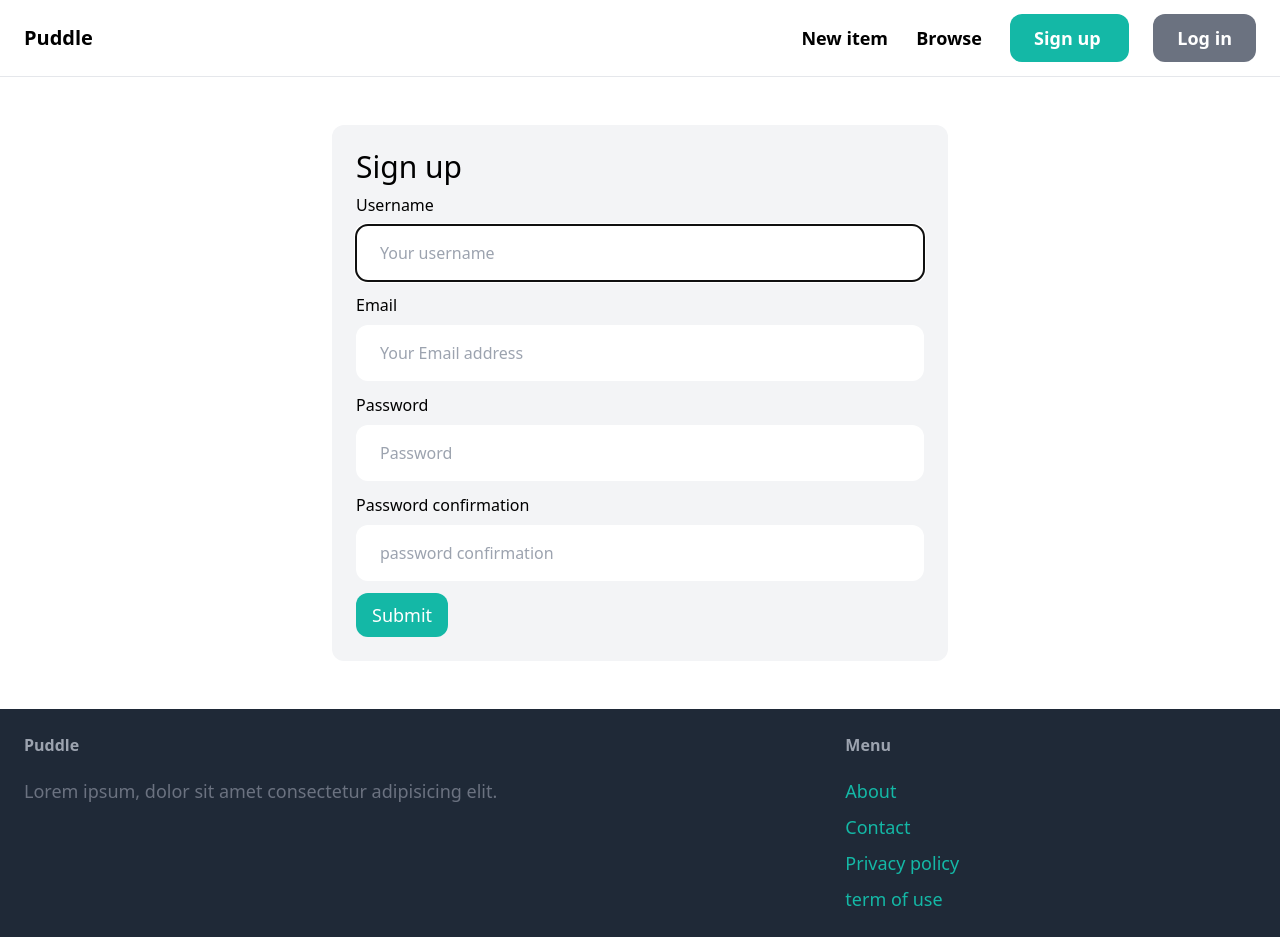
After one commit to Khalidltf/puddlepython, a Django app: page /signup/ in a window 1280 px wide. The commit adds this page. Run offline with Django 4.2, Linux system fonts and the light colour scheme; some libraries are stand-ins or nearby versions.

Commit message:
Signing up
Signed-off-by: khalidlotfi <khalidlotfi2005@gmail.com>

```diff
--- /dev/null
+++ b/core/forms.py
@@ -0,0 +1,28 @@
+from django import forms
+from django.contrib.auth.forms import UserCreationForm
+from django.contrib.auth.models import User
+
+class SignupForm(UserCreationForm):
+  class Meta:
+    model = User
+    fields = ('username', 'email', 'password1', 'password2')
+
+  username = forms.CharField(widget=forms.TextInput(attrs={
+    'placeholder': 'Your username',
+    'class': 'w-full py-4 px-6 rounded-xl'
+  }))
+
+  email = forms.CharField(widget=forms.EmailInput(attrs={
+    'placeholder': 'Your Email address',
+    'class': 'w-full py-4 px-6 rounded-xl'
+  }))
+
+  password1 = forms.CharField(widget=forms.PasswordInput(attrs={
+    'placeholder': 'Password',
+    'class': 'w-full py-4 px-6 rounded-xl'
+  }))
+
+  password2 = forms.CharField(widget=forms.PasswordInput(attrs={
+    'placeholder': 'password confirmation',
+    'class': 'w-full py-4 px-6 rounded-xl'
+  }))
--- a/core/templates/core/base.html
+++ b/core/templates/core/base.html
@@ -15,7 +15,7 @@
       <a href="#" class="text-lg font-semibold hover:text-gray-500">New item</a>
       <a href="#" class="text-lg font-semibold hover:text-gray-500">Browse</a>
 
-      <a href="#" class="px-6 py-3 text-lg font-semibold bg-teal-500 text-white rounded-xl hover:bg-teal-700">
+      <a href="{% url 'core:signup' %}" class="px-6 py-3 text-lg font-semibold bg-teal-500 text-white rounded-xl hover:bg-teal-700">
         Sign up
       </a>
       <a href="#" class="px-6 py-3 text-lg font-semibold bg-gray-500 text-white rounded-xl hover:bg-gray-700">
@@ -42,7 +42,7 @@
 
       <ul class="space-y-2">
         <li><a href="#" class="text-lg text-teal-500 hover:text-teal-700">About</a></li>
-        <li><a href="{% url 'contact' %}" class="text-lg text-teal-500 hover:text-teal-700">Contact</a></li>
+        <li><a href="{% url 'core:contact' %}" class="text-lg text-teal-500 hover:text-teal-700">Contact</a></li>
         <li><a href="#" class="text-lg text-teal-500 hover:text-teal-700">Privacy policy</a></li>
         <li><a href="#" class="text-lg text-teal-500 hover:text-teal-700">term of use</a></li>
       </ul>
--- /dev/null
+++ b/core/templates/core/signup.html
@@ -0,0 +1,46 @@
+{% extends 'core/base.html'%}
+
+{% block title %} Sign up {% endblock %}
+
+{% block content %}
+  <div class="w-1/2 my-6 mx-auto p-6 bg-gray-100 rounded-xl">
+    <h1 class="mb6 text-3xl">Sign up</h1>
+
+    <form action="." method="post">
+      {% csrf_token %}
+
+      <div class="mb-3">
+        <label class="inline-block my-2">Username</label><br>
+        {{form.username}}
+      </div>
+
+      <div class="mb-3">
+        <label class="inline-block mb-2">Email</label><br>
+        {{form.email}}
+      </div>
+
+      <div class="mb-3">
+        <label class="inline-block mb-2">Password</label><br>
+        {{form.password1}}
+      </div>
+
+      <div class="mb-3">
+        <label class="inline-block mb-2">Password confirmation</label><br>
+        {{form.password2}}
+      </div>
+
+      {% if form.errors or form.non_field_errors %}
+        <div class="mb-3 p-6 bg-red-100 rounded-xl">
+          {% for field in form %}
+            {{ field.errors }}
+          {% endfor %}
+
+          {{ form.non_field_errors }}
+        </div>
+      {% endif %}
+
+      <button class="py-2 px-4 text-lg bg-teal-500 hover:bg-teal-700 rounded-xl text-white">Submit</button>
+    </form>
+
+  </div>
+{% endblock %}
--- /dev/null
+++ b/core/urls.py
@@ -0,0 +1,10 @@
+from django.urls import path
+
+from . import views
+app_name = 'core'
+
+urlpatterns = [
+  path('', views.index, name='index'),
+  path('contact/', views.contact, name='contact'),
+  path('signup/', views.signup, name='signup'),
+]
--- a/core/views.py
+++ b/core/views.py
@@ -1,5 +1,6 @@
-from django.shortcuts import render
+from django.shortcuts import render, redirect
 from item.models import Category, Item
+from .forms import SignupForm
 
 # Create your views here.
 def index(request):
@@ -15,3 +16,19 @@ def index(request):
 
 def contact(request):
     return render(request, 'core/contact.html')
+
+
+def signup(request):
+  if request.method == 'POST':
+    form = SignupForm(request.POST)
+
+    if form.is_valid():
+      form.save()
+
+    return redirect('/login/')
+  else:
+    form = SignupForm()
+
+  return render(request, 'core/signup.html', {
+    'form': form
+  })
--- a/puddlepython/urls.py
+++ b/puddlepython/urls.py
@@ -18,11 +18,9 @@ from django.conf import settings
 from django.conf.urls.static import static
 from django.contrib import admin
 from django.urls import path, include
-from core.views import index, contact
 
 urlpatterns = [
-    path('', index, name='index'),
+    path('', include('core.urls')),
     path('items/', include('item.urls')),
-    path('contact/', contact, name='contact'),
     path('admin/', admin.site.urls),
 ] + static(settings.MEDIA_URL, document_root=settings.MEDIA_ROOT)
```
Also changed, not shown: db.sqlite3.
